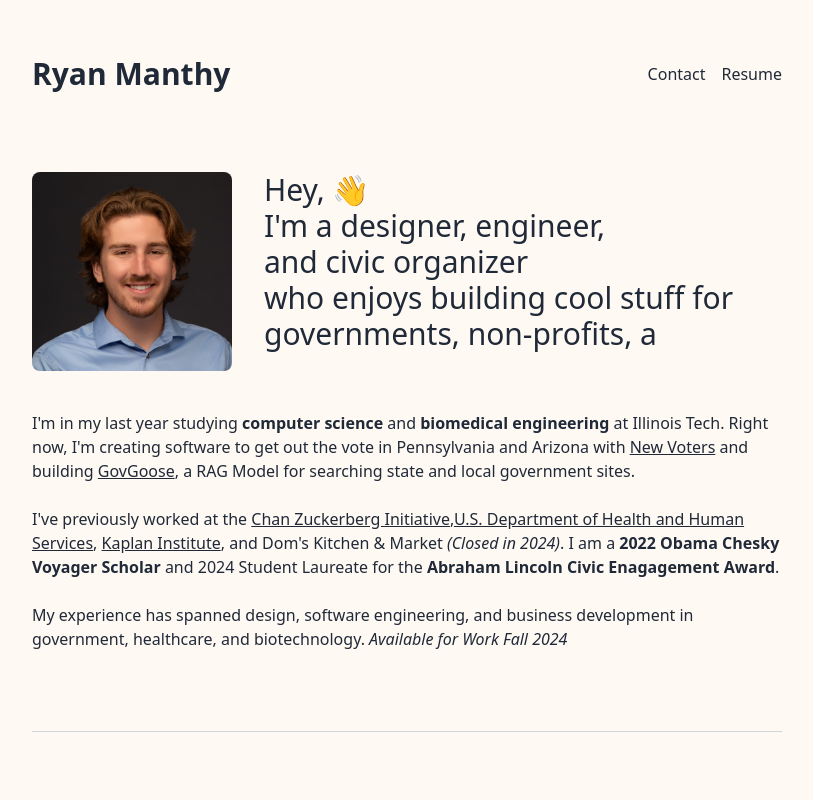
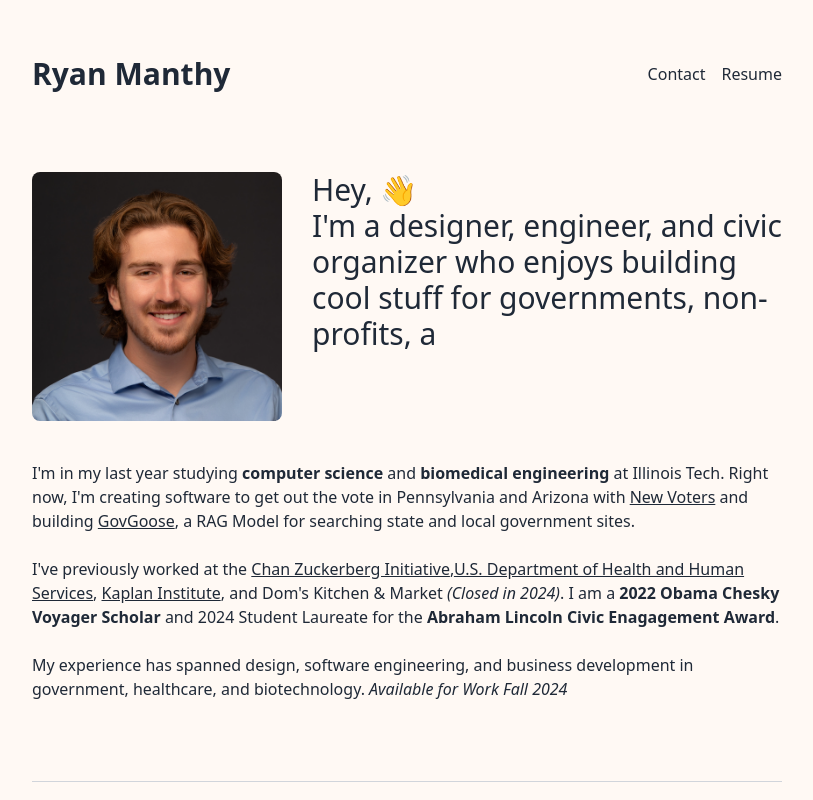
Before and after one commit to ryanmanthy/PersonalSite, a Next.js app in the folder personalsite/: page / in a window 1280 px wide. Shown: the top 800 px of the page, without its empty margins (233-1046 px from the left). Built offline with nearby package versions, Linux system fonts and the light colour scheme.

Commit message:
fixing load animation

```diff
--- a/personalsite/src/app/page.tsx
+++ b/personalsite/src/app/page.tsx
@@ -116,10 +116,7 @@ const ArticleCard = ({ title, publication, index, url }: { title: string; public
 export default function Home() {
   const [typedText, setTypedText] = useState('')
   const fullText = `Hey, 👋
-I'm a designer, engineer,
-and civic organizer
-who enjoys building cool stuff for
-governments, non-profits, and biologists`
+I'm a designer, engineer, and civic organizer who enjoys building cool stuff for governments, non-profits, and biologists.`
 
   useEffect(() => {
     let i = 0
@@ -166,8 +163,8 @@ governments, non-profits, and biologists`
         <main className="space-y-20">
           <section className="transition-all duration-1000 ease-out delay-300">
           <div className="flex flex-col md:flex-row items-start mb-5">
-            <div className="w-full flex justify-center md:w-auto">
-              <Image src='/ryanmanthy_1.png' alt="Ryan Manthy Headshot" style={{ marginRight: '2rem' }} width={200} height={300} className="rounded-lg mb-4 md:mb-0 md:mr-4" priority />
+            <div className="w-full md:w-auto mb-8 md:mb-0 md:mr-4">
+              <Image src='/ryanmanthy_1.png' alt="Ryan Manthy Headshot" style={{ marginRight: '4rem' }} width={250} height={400} className="min-w-[200px] rounded-lg mb-4 md:mb-0 md:mr-[5rem]" priority />
             </div>
             <h2 className="text-3xl whitespace-pre-line">{typedText}</h2>
           </div>
```
